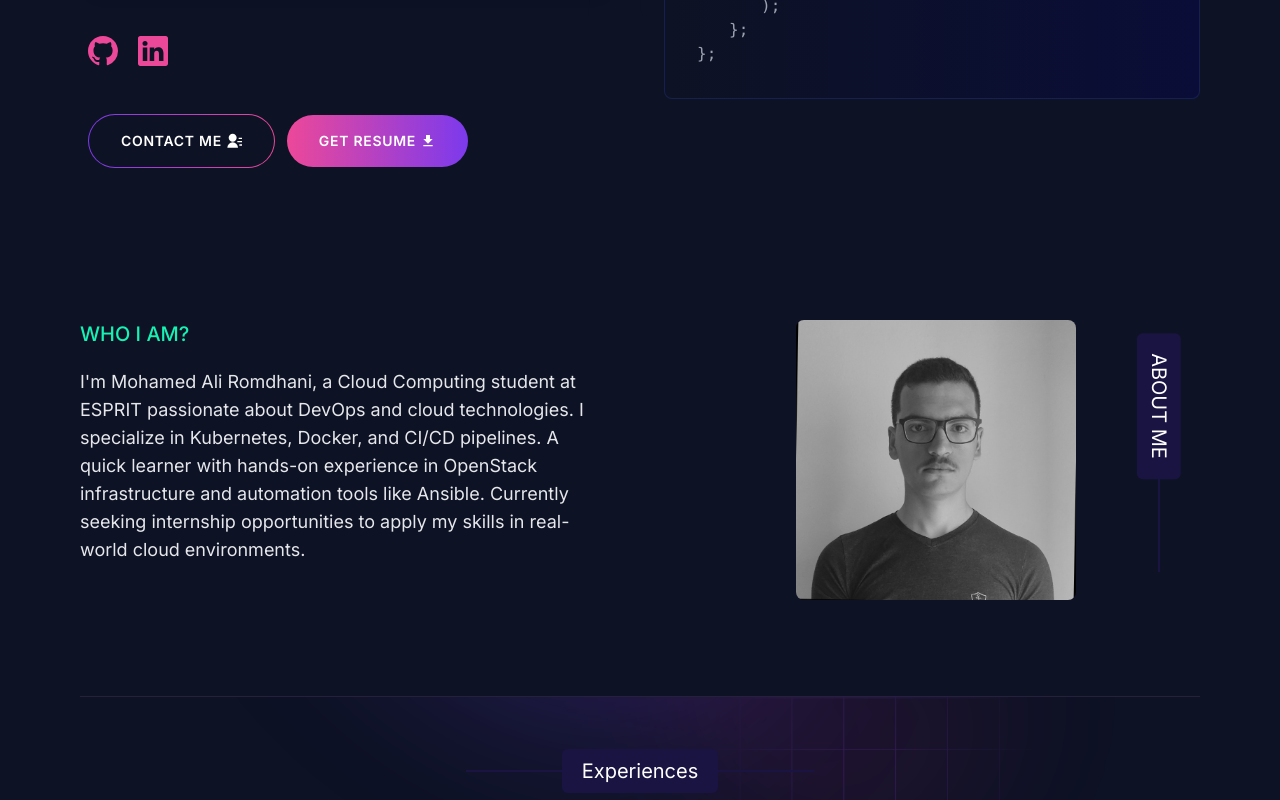
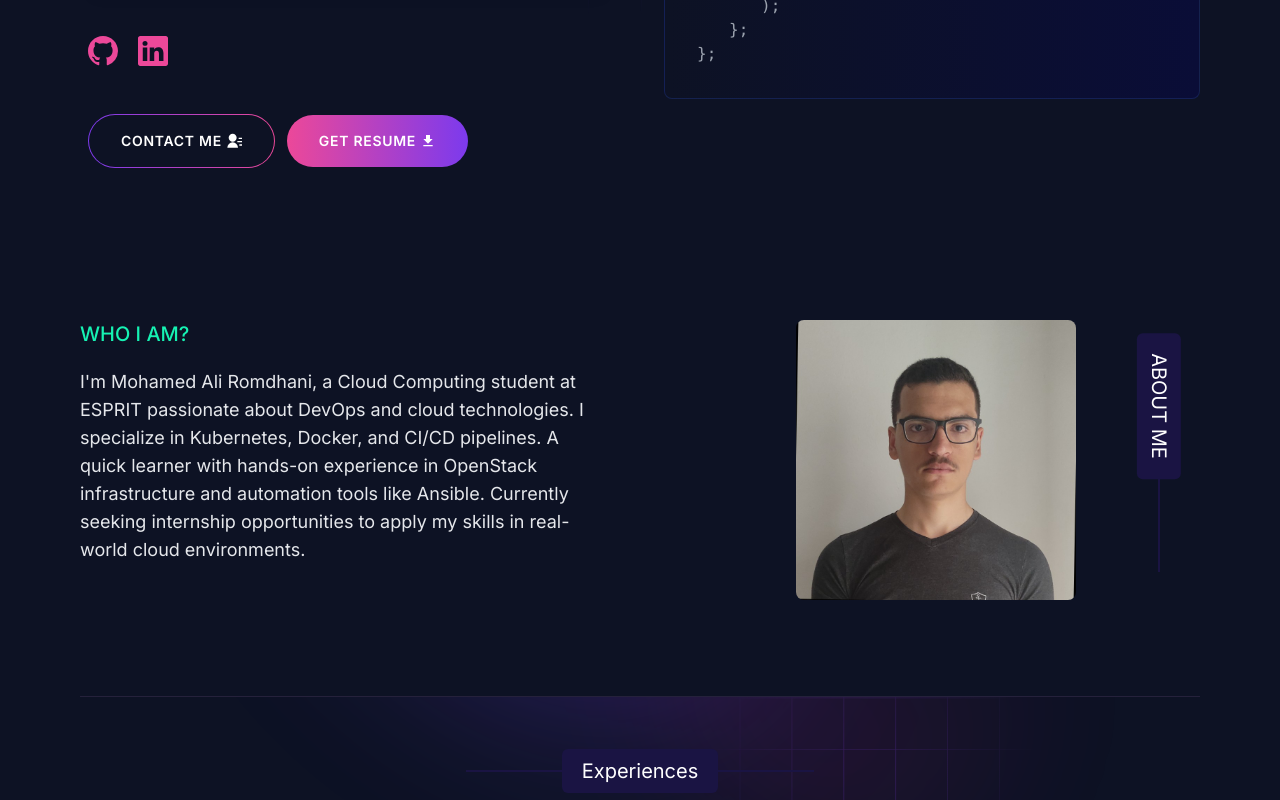
Before and after one commit to romdhanimedali28/my-portfolio, a Next.js app: page / in a window 1280 px wide. Shown: the part 530-1330 px from the top of the page. Built offline with nearby package versions, Linux system fonts and the light colour scheme.

Commit message:
update images

```diff
--- a/app/components/homepage/about/index.jsx
+++ b/app/components/homepage/about/index.jsx
@@ -28,7 +28,7 @@ function AboutSection() {
             width={280}
             height={280}
             alt="romdhanimedali28"
-            className="rounded-lg transition-all duration-1000 grayscale hover:grayscale-0 hover:scale-110 cursor-pointer"
+            className="rounded-lg transition-all duration-1000  hover:scale-110 cursor-pointer"
           />
         </div>
       </div>
--- a/app/components/homepage/hero-section/index.jsx
+++ b/app/components/homepage/hero-section/index.jsx
@@ -45,7 +45,6 @@ function HeroSection() {
             </Link>
             <Link
               href="https://www.linkedin.com/in/romdhani-mohamed-ali-a681a9183/"
-
               target='_blank'
               className="transition-all text-pink-500 hover:scale-125 duration-300"
             >
```
